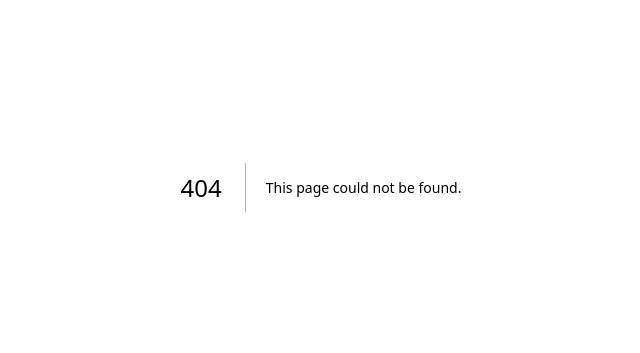
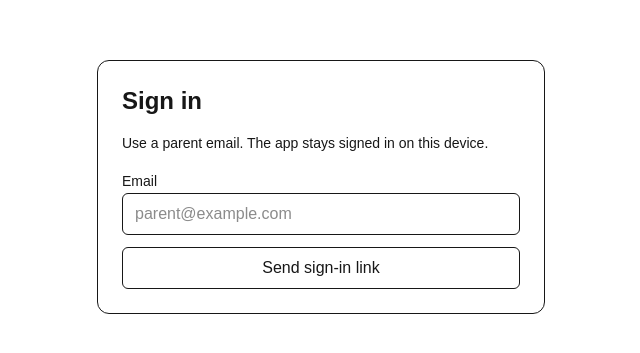
Before and after one commit to justquickly-code/amsterdam-schools, a Next.js app in the folder web/: page /login in a window 1280 px wide. Before the commit this address had no page. Shown: the part 213-566 px from the top of the page, without its empty margins (319-959 px from the left). Built offline with nearby package versions, Linux system fonts and the light colour scheme; no server answers.

Commit message:
Add email login and session gate

```diff
--- /dev/null
+++ b/web/src/app/auth/callback/route.ts
@@ -0,0 +1,20 @@
+import { NextResponse } from "next/server";
+import { createClient } from "@supabase/supabase-js";
+
+export async function GET(request: Request) {
+  const requestUrl = new URL(request.url);
+  const code = requestUrl.searchParams.get("code");
+
+  // Local client is fine here; for production you may prefer server-side auth helpers later.
+  const supabase = createClient(
+    process.env.NEXT_PUBLIC_SUPABASE_URL!,
+    process.env.NEXT_PUBLIC_SUPABASE_ANON_KEY!
+  );
+
+  if (code) {
+    await supabase.auth.exchangeCodeForSession(code);
+  }
+
+  // After successful exchange, redirect home.
+  return NextResponse.redirect(new URL("/", requestUrl.origin));
+}
--- /dev/null
+++ b/web/src/app/login/page.tsx
@@ -0,0 +1,96 @@
+"use client";
+
+import { useEffect, useState } from "react";
+import { supabase } from "@/lib/supabaseClient";
+
+export default function LoginPage() {
+  const [email, setEmail] = useState("");
+  const [lastEmail, setLastEmail] = useState<string | null>(null);
+  const [status, setStatus] = useState<"idle" | "sending" | "sent" | "error">("idle");
+  const [message, setMessage] = useState<string>("");
+
+  useEffect(() => {
+    const stored = window.localStorage.getItem("last_login_email");
+    if (stored) setLastEmail(stored);
+  }, []);
+
+  async function sendLink(e: React.FormEvent) {
+    e.preventDefault();
+    setStatus("sending");
+    setMessage("");
+
+    try {
+      const trimmed = email.trim().toLowerCase();
+      if (!trimmed || !trimmed.includes("@")) {
+        setStatus("error");
+        setMessage("Please enter a valid email address.");
+        return;
+      }
+
+      window.localStorage.setItem("last_login_email", trimmed);
+
+      const { error } = await supabase.auth.signInWithOtp({
+        email: trimmed,
+        options: {
+          // After clicking the email link, user returns to the app
+          emailRedirectTo: `${window.location.origin}/auth/callback`,
+        },
+      });
+
+      if (error) throw error;
+
+      setStatus("sent");
+      setMessage("Check your email for the sign-in link.");
+    } catch (err: any) {
+      setStatus("error");
+      setMessage(err?.message ?? "Something went wrong. Please try again.");
+    }
+  }
+
+  return (
+    <main className="min-h-screen flex items-center justify-center p-6">
+      <div className="w-full max-w-md rounded-xl border p-6 space-y-4">
+        <h1 className="text-2xl font-semibold">Sign in</h1>
+        <p className="text-sm text-muted-foreground">
+          Use a parent email. The app stays signed in on this device.
+        </p>
+
+        {lastEmail && !email && (
+          <button
+            className="text-sm underline"
+            onClick={() => setEmail(lastEmail)}
+            type="button"
+          >
+            Use last email: {lastEmail}
+          </button>
+        )}
+
+        <form className="space-y-3" onSubmit={sendLink}>
+          <label className="block space-y-1">
+            <span className="text-sm">Email</span>
+            <input
+              className="w-full rounded-md border px-3 py-2"
+              type="email"
+              value={email}
+              onChange={(e) => setEmail(e.target.value)}
+              placeholder="parent@example.com"
+              autoComplete="email"
+            />
+          </label>
+
+          <button
+            className="w-full rounded-md border px-3 py-2"
+            type="submit"
+            disabled={status === "sending"}
+          >
+            {status === "sending" ? "Sending..." : "Send sign-in link"}
+          </button>
+        </form>
+
+        {message && (
+          <p className={`text-sm ${status === "error" ? "text-red-600" : ""}`}>{message}</p>
+        )}
+      </div>
+    </main>
+  );
+}
--- a/web/src/app/page.tsx
+++ b/web/src/app/page.tsx
@@ -1,65 +1,76 @@
-import Image from "next/image";
+"use client";
+
+import { useEffect, useState } from "react";
+import Link from "next/link";
+import { supabase } from "@/lib/supabaseClient";
 
 export default function Home() {
-  return (
-    <div className="flex min-h-screen items-center justify-center bg-zinc-50 font-sans dark:bg-black">
-      <main className="flex min-h-screen w-full max-w-3xl flex-col items-center justify-between py-32 px-16 bg-white dark:bg-black sm:items-start">
-        <Image
-          className="dark:invert"
-          src="/next.svg"
-          alt="Next.js logo"
-          width={100}
-          height={20}
-          priority
-        />
-        <div className="flex flex-col items-center gap-6 text-center sm:items-start sm:text-left">
-          <h1 className="max-w-xs text-3xl font-semibold leading-10 tracking-tight text-black dark:text-zinc-50">
-            To get started, edit the page.tsx file.
-          </h1>
-          <p className="max-w-md text-lg leading-8 text-zinc-600 dark:text-zinc-400">
-            Looking for a starting point or more instructions? Head over to{" "}
-            <a
-              href="https://vercel.com/templates?framework=next.js&utm_source=create-next-app&utm_medium=appdir-template-tw&utm_campaign=create-next-app"
-              className="font-medium text-zinc-950 dark:text-zinc-50"
-            >
-              Templates
-            </a>{" "}
-            or the{" "}
-            <a
-              href="https://nextjs.org/learn?utm_source=create-next-app&utm_medium=appdir-template-tw&utm_campaign=create-next-app"
-              className="font-medium text-zinc-950 dark:text-zinc-50"
-            >
-              Learning
-            </a>{" "}
-            center.
+  const [loading, setLoading] = useState(true);
+  const [email, setEmail] = useState<string | null>(null);
+
+  useEffect(() => {
+    let mounted = true;
+
+    supabase.auth.getSession().then(({ data }) => {
+      if (!mounted) return;
+      setEmail(data.session?.user?.email ?? null);
+      setLoading(false);
+    });
+
+    const { data: sub } = supabase.auth.onAuthStateChange((_event, session) => {
+      setEmail(session?.user?.email ?? null);
+      setLoading(false);
+    });
+
+    return () => {
+      mounted = false;
+      sub.subscription.unsubscribe();
+    };
+  }, []);
+
+  async function signOut() {
+    await supabase.auth.signOut();
+  }
+
+  if (loading) {
+    return (
+      <main className="min-h-screen flex items-center justify-center p-6">
+        <p className="text-sm">Loading…</p>
+      </main>
+    );
+  }
+
+  if (!email) {
+    return (
+      <main className="min-h-screen flex items-center justify-center p-6">
+        <div className="w-full max-w-md rounded-xl border p-6 space-y-4">
+          <h1 className="text-2xl font-semibold">Amsterdam Schools</h1>
+          <p className="text-sm text-muted-foreground">
+            Sign in with a parent email. The app stays signed in on this device.
           </p>
-        </div>
-        <div className="flex flex-col gap-4 text-base font-medium sm:flex-row">
-          <a
-            className="flex h-12 w-full items-center justify-center gap-2 rounded-full bg-foreground px-5 text-background transition-colors hover:bg-[#383838] dark:hover:bg-[#ccc] md:w-[158px]"
-            href="https://vercel.com/new?utm_source=create-next-app&utm_medium=appdir-template-tw&utm_campaign=create-next-app"
-            target="_blank"
-            rel="noopener noreferrer"
-          >
-            <Image
-              className="dark:invert"
-              src="/vercel.svg"
-              alt="Vercel logomark"
-              width={16}
-              height={16}
-            />
-            Deploy Now
-          </a>
-          <a
-            className="flex h-12 w-full items-center justify-center rounded-full border border-solid border-black/[.08] px-5 transition-colors hover:border-transparent hover:bg-black/[.04] dark:border-white/[.145] dark:hover:bg-[#1a1a1a] md:w-[158px]"
-            href="https://nextjs.org/docs?utm_source=create-next-app&utm_medium=appdir-template-tw&utm_campaign=create-next-app"
-            target="_blank"
-            rel="noopener noreferrer"
-          >
-            Documentation
-          </a>
+          <Link className="inline-block rounded-md border px-3 py-2" href="/login">
+            Go to sign in
+          </Link>
         </div>
       </main>
-    </div>
+    );
+  }
+
+  return (
+    <main className="min-h-screen flex items-center justify-center p-6">
+      <div className="w-full max-w-md rounded-xl border p-6 space-y-4">
+        <h1 className="text-2xl font-semibold">You’re signed in</h1>
+        <p className="text-sm">Signed in as: {email}</p>
+
+        <div className="flex gap-3">
+          <Link className="rounded-md border px-3 py-2" href="/schools">
+            Schools (coming next)
+          </Link>
+          <button className="rounded-md border px-3 py-2" onClick={signOut}>
+            Sign out
+          </button>
+        </div>
+      </div>
+    </main>
   );
 }
```
